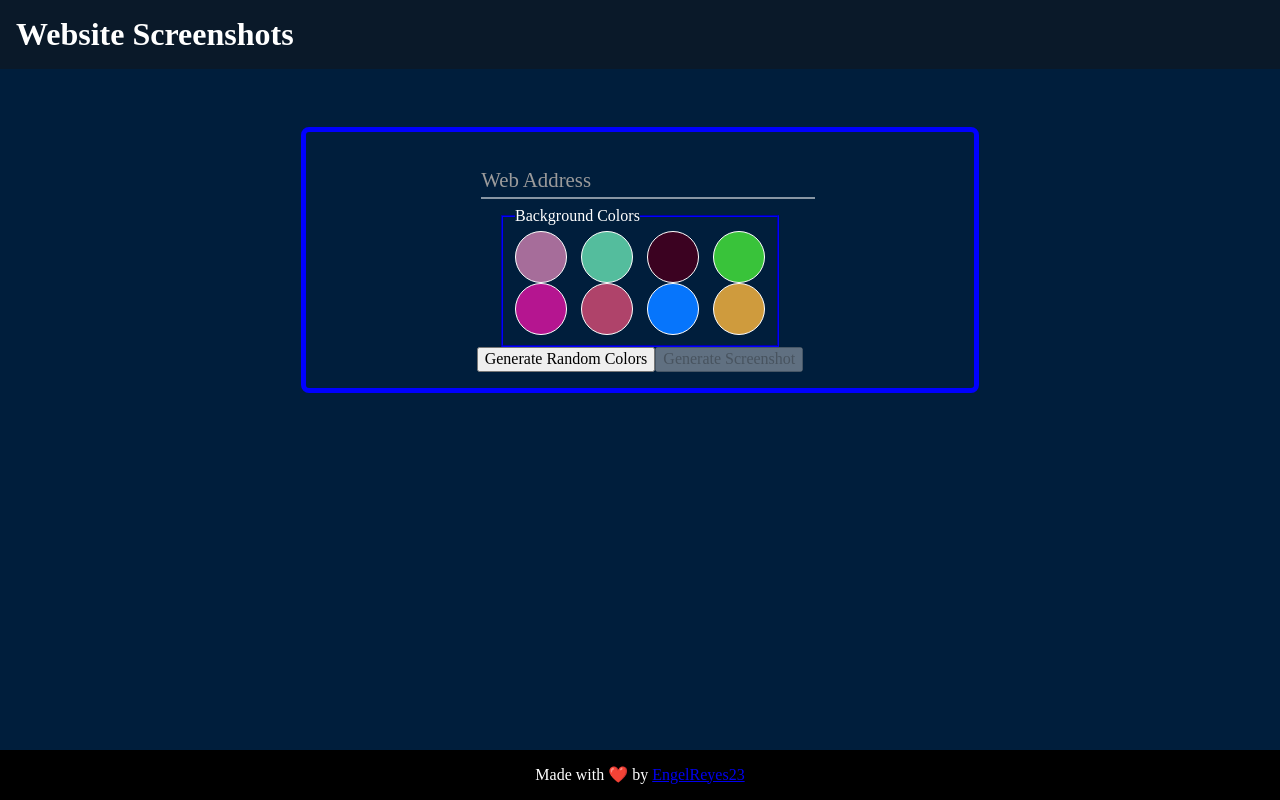
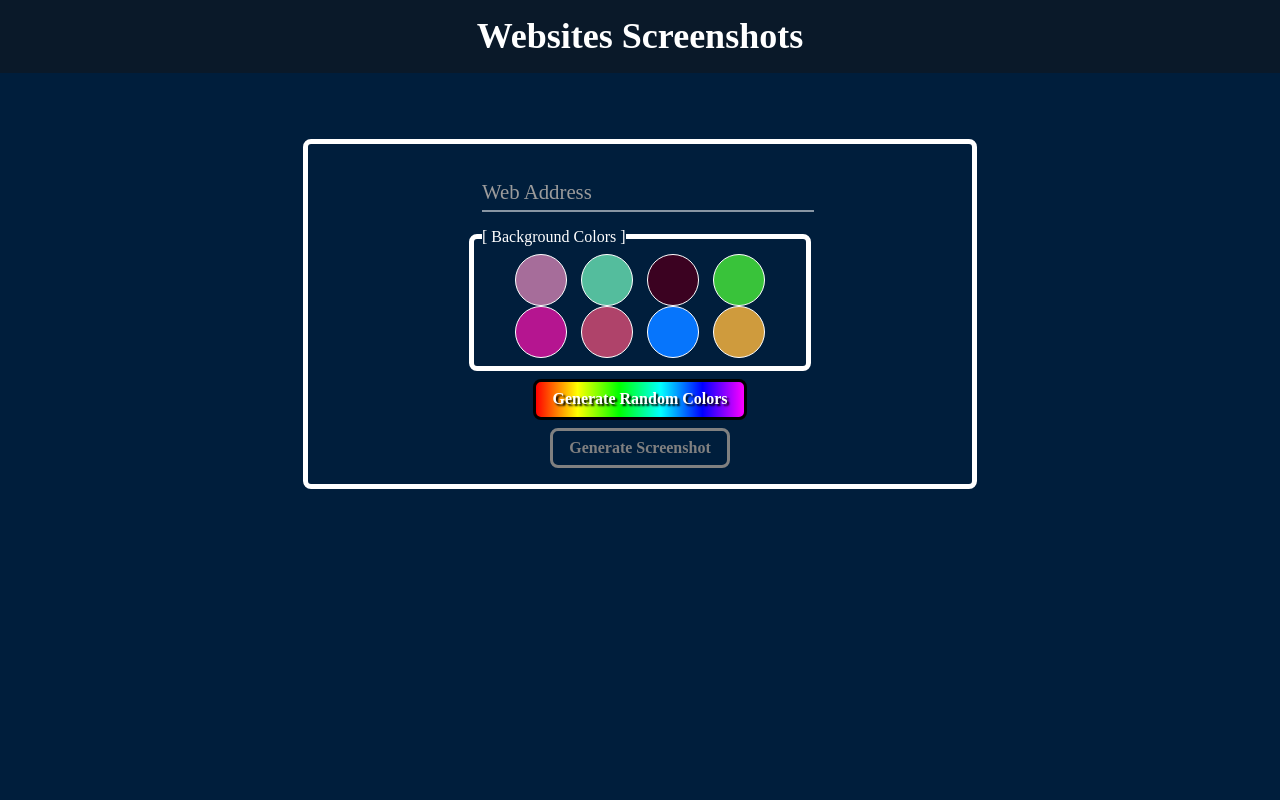
Before and after one commit to EngelReyes23/WebsiteScreenshot, a React (Create React App) app: page / in a window 1280 px wide. Built offline with nearby package versions, Linux system fonts and the light colour scheme.

Commit message:
diseño con las peores practicas :´(

```diff
--- a/src/components/Form.jsx
+++ b/src/components/Form.jsx
@@ -1,11 +1,30 @@
 import PropTypes from "prop-types";
-import { useState } from "react";
+import { useRef, useState } from "react";
 import { getRandomColors, validateUrl } from "../helpers/functions";
 
 export const Form = ({ setUrl, setColor, setIsValid }) => {
 	const [webAddress, setWebAddress] = useState("");
-	const [selectedColor, setSelectedColor] = useState("#0000ff");
+	const [selectedColor, setSelectedColor] = useState("#ffffff");
 	const [colorList, setColorList] = useState(getRandomColors());
+
+	const btn = useRef();
+
+	const handleInputChange = (e) => {
+		setWebAddress(e.target.value);
+		if (validateUrl(e.target.value)) {
+			btn.current.style.border = "solid white";
+			btn.current.style.color = "white";
+		} else {
+			btn.current.style.border = "solid gray";
+			btn.current.style.color = "gray";
+		}
+	};
+
+	const handleClick = () => {
+		setUrl(webAddress);
+		setColor(selectedColor);
+		setIsValid(true);
+	};
 
 	return (
 		<section
@@ -19,14 +38,14 @@ export const Form = ({ setUrl, setColor, setIsValid }) => {
 					placeholder="https://example.com"
 					id="webAddress"
 					value={webAddress}
-					onChange={(e) => setWebAddress(e.target.value)}
+					onChange={handleInputChange}
 				/>
 				<label className="form__label" htmlFor="webAddress">
 					Web Address
 				</label>
 			</div>
 			<fieldset style={{ borderColor: selectedColor }}>
-				<legend>Background Colors</legend>
+				<legend>[ Background Colors ]</legend>
 				<div className="colors__container">
 					{colorList.map((color, index) => (
 						<div
@@ -38,24 +57,22 @@ export const Form = ({ setUrl, setColor, setIsValid }) => {
 					))}
 				</div>
 			</fieldset>
-			<div>
+			<div className="form__buttons">
 				<button
-					className="button--form"
+					className="button button-random"
 					onClick={() => setColorList(getRandomColors())}
 				>
-					<span>Generate Random Colors</span>
+					Generate Random Colors
+					<span></span>
 				</button>
 				<button
-					className="button--form"
-					type="button"
+					ref={btn}
+					className="button button-screenshot"
 					disabled={!validateUrl(webAddress)}
-					onClick={() => {
-						setUrl(webAddress);
-						setColor(selectedColor);
-						setIsValid(true);
-					}}
+					onClick={handleClick}
 				>
 					Generate Screenshot
+					<span />
 				</button>
 			</div>
 		</section>
--- a/src/components/Header.jsx
+++ b/src/components/Header.jsx
@@ -1,11 +1,15 @@
 export const Header = () => {
 	return (
 		<header className="header">
-			<h1 className="header__title">Website Screenshots</h1>
-			{/* <div className="header__contact">
-				<a href="#">Github</a>
-				<a href="#">Instagram</a>
-			</div> */}
+			<h1
+				className="header__title"
+				onClick={() => {
+					// reload page
+					window.location.reload();
+				}}
+			>
+				Websites Screenshots
+			</h1>
 		</header>
 	);
 };
--- a/src/components/Home.jsx
+++ b/src/components/Home.jsx
@@ -1,6 +1,5 @@
 import { useState } from "react";
 import "./css/style.css";
-import { Footer } from "./Footer";
 import { Form } from "./Form";
 import { Header } from "./Header";
 import { Result } from "./Result";
@@ -21,7 +20,6 @@ export const Home = () => {
 					<Result url={url} color={color} setIsValid={setIsValid} />
 				)}
 			</main>
-			<Footer />
 		</>
 	);
 };
--- a/src/components/Result.jsx
+++ b/src/components/Result.jsx
@@ -3,7 +3,10 @@ import { useEffect, useState } from "react";
 import { generateScreenshotUrl } from "../helpers/functions";
 
 const Spinner = ({ color }) => (
-	<div style={{ color, backgroundColor: color }} className="loader" />
+	<div
+		style={{ color, backgroundColor: color }}
+		className="loader animate__animated animate__fadeIn"
+	/>
 );
 
 export const Result = ({ url, color, setIsValid }) => {
@@ -26,24 +29,32 @@ export const Result = ({ url, color, setIsValid }) => {
 			{!isVisible ? (
 				<Spinner color={color} />
 			) : (
-				<section className="result animate__animated animate__fadeIn">
-					<div className="result__buttons animate__animated animate__slideInUp animate__delay-1s">
+				<section className="result animate__animated animate__zoomIn">
+					<div className="result__buttons animate__animated animate__fadeInDown animate__delay-1s">
 						<button
-							className="button button--result"
-							style={{ backgroundColor: color }}
+							className="button button-result"
+							style={{ color, border: `solid ${color}` }}
 							onClick={() => {
-								setIsValid(false);
+								document
+									.querySelector(".animate__zoomIn")
+									.classList.add("animate__zoomOut");
+
+								setTimeout(() => {
+									setIsValid(false);
+								}, 500);
 							}}
 						>
 							Back
+							<span />
 						</button>
 						<a
 							download="Screenshot.png"
-							className="button button--result"
-							style={{ backgroundColor: color }}
+							className="button button-result"
+							style={{ color, border: `solid ${color}` }}
 							href={downloadUrl}
 						>
 							Download
+							<span />
 						</a>
 					</div>
 					<div className="result__img">
--- a/src/components/css/style.css
+++ b/src/components/css/style.css
@@ -8,17 +8,15 @@ body {
 
 /* #region header */
 .header {
-	/* border: 5px solid red; */
-	display: flex;
-	flex-wrap: wrap;
-	justify-content: space-between;
-	align-items: center;
+	text-align: center;
 	background-color: #0a1929;
 	padding: 1rem;
+	font-size: large;
 }
 
 .header__title {
 	margin: 0;
+	cursor: pointer;
 }
 
 .header__contact {
@@ -31,9 +29,9 @@ body {
 
 /* #region  main */
 .main {
-	/* border: 5px solid red; */
-	width: calc(100% - 0.6rem);
-	height: 510px;
+	/* width: calc(100% - 0.6rem); */
+	/* height: 510px; */
+	padding: 0.5rem;
 	position: relative;
 	top: 0.5rem;
 	margin: 0 auto;
@@ -41,7 +39,7 @@ body {
 
 /* #region form */
 .form {
-	border: 5px solid red;
+	border: 5px solid;
 	padding: 1rem;
 	border-radius: 0.5rem;
 	position: relative;
@@ -51,14 +49,22 @@ body {
 	display: flex;
 	flex-direction: column;
 	align-items: center;
-	transition: all 0.5s ease-in-out;
+	transition: all 0.3s ease-in-out;
+}
+
+fieldset {
+	border-radius: 0.5rem;
+	transition: all 0.3s ease-in-out;
+	border: 5px solid;
+	width: clamp(50%, 250px, 100% - 0.6rem);
+	padding: 0.5rem;
 }
 
 .form__group {
 	position: relative;
 	padding: 15px 0 0;
-	width: 50%;
-	margin-bottom: 0.5rem;
+	width: clamp(50%, 300px, 100% - 1rem);
+	margin-bottom: 1rem;
 }
 
 .form__field {
@@ -108,6 +114,17 @@ body {
 	top: 0;
 	color: #2afadf;
 }
+
+.form__buttons {
+	margin-top: 0.5em;
+	display: flex;
+	flex-direction: column;
+	justify-content: center;
+	align-items: center;
+	width: 100%;
+	row-gap: 0.5rem;
+}
+
 /* #endregion form */
 
 /* #region Colors */
@@ -117,7 +134,7 @@ body {
 	flex-wrap: wrap;
 	justify-content: space-between;
 	align-items: center;
-	width: 250px;
+	width: clamp(50%, 250px, 100% - 0.6rem);
 	margin: 0 auto;
 }
 
@@ -127,41 +144,38 @@ body {
 	border: 1px solid #fff;
 	border-radius: 50%;
 	cursor: pointer;
+	transition: all 1s ease-in-out !important;
 }
 
 /* #endregion Colors */
 
 /* #region Result */
 .result {
-	/* border: 5px solid blue; */
+	position: relative;
+	top: 0.5rem;
 	display: flex;
 	flex-direction: column;
 	align-items: center;
-	margin: 0 auto;
-	width: calc(100% - 0.6rem);
+	justify-content: center;
+	align-content: center;
+	row-gap: 0.5rem;
+	height: 100%;
 }
 
 .result__buttons {
 	/* margin-bottom: 0.2rem; */
 	z-index: -1;
-	width: 50%;
+	width: clamp(50%, 500px, 100% - 0.6rem);
+	row-gap: 0.5rem;
 	display: flex;
+	flex-wrap: wrap;
 	justify-content: space-evenly;
 	column-gap: 1rem;
 }
 
-.button--result {
-	border: 1px solid black;
-	padding: 0.5rem;
-	border-radius: 0.5rem;
-	text-decoration: none;
-	color: #fff;
-	text-shadow: 0 0 0.5rem #000;
-}
-
 .result__img {
 	/* border: 5px solid red; */
-	width: clamp(50%, 300px, 100% - 0.6rem);
+	width: clamp(50%, 500px, 100% - 0.6rem);
 	margin: 0 auto;
 	height: auto;
 }
@@ -172,31 +186,7 @@ body {
 }
 /* #endregion Result */
 
-/* #region Buttons */
-.button {
-	/* border: 3px solid red; */
-
-	cursor: pointer;
-}
-
-/* #endregion Buttons */
-
 /* #endregion main */
-
-/* #region footer */
-.footer {
-	/* border: 5px solid red; */
-	margin: 0;
-	position: absolute;
-	bottom: 0;
-	width: 100%;
-
-	background-color: black;
-	display: flex;
-	justify-content: center;
-	align-items: center;
-}
-/* #endregion footer */
 
 /* #region Spinner */
 .loader,
@@ -260,3 +250,41 @@ body {
 }
 
 /* #endregion Spinner */
+
+/* #region Buttons */
+.button {
+	border: none;
+	cursor: pointer;
+	text-decoration: none;
+	border-radius: 0.5rem;
+	padding: 0.5em 1em;
+	font-weight: bold;
+}
+
+.button-result {
+	font-size: large;
+	background: transparent;
+	transition: all 0.2s;
+}
+
+.button-screenshot {
+	background-color: transparent;
+	color: gray;
+	border: solid gray;
+}
+
+.button-random {
+	color: white;
+	border: solid black;
+	text-shadow: 2px 2px 2px black;
+	background-image: linear-gradient(
+		to right,
+		#ff0000,
+		#ffff00,
+		#00ff00,
+		#00ffff,
+		#0000ff,
+		#ff00ff
+	);
+}
+/* #endregion Buttons */
```
